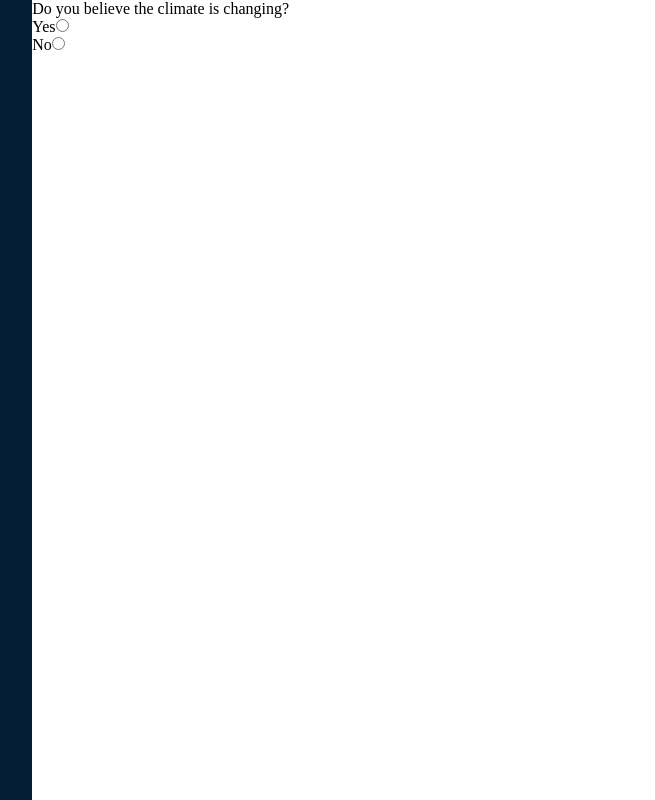
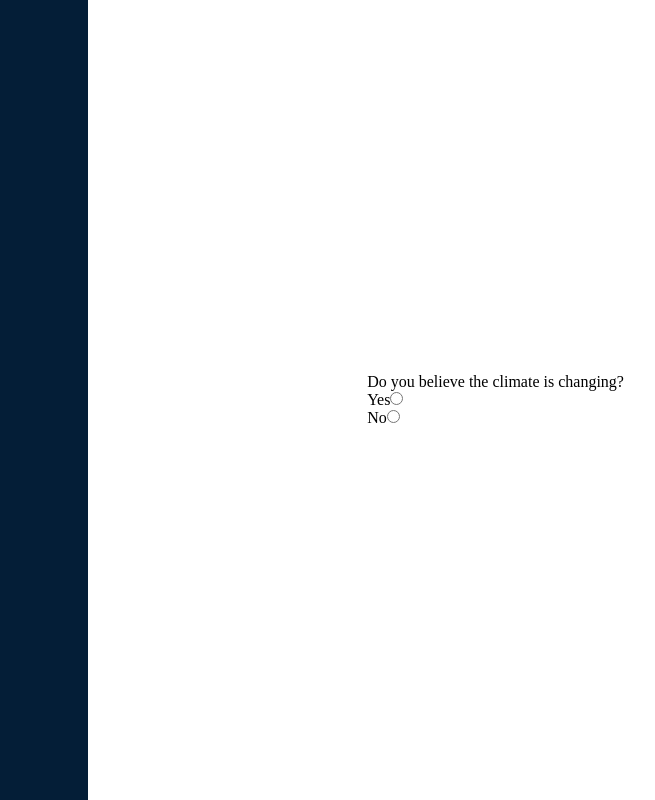
Before and after one commit to colejagdtiger/HtNPollingApp, a website: page templates/index.html in a window 1280 px wide. Shown: the whole page, without its empty margins (377-1032 px from the left). Drawn offline with Linux system fonts and the light colour scheme.

Commit message:
Center question and options

```diff
--- a/templates/index.html
+++ b/templates/index.html
@@ -20,9 +20,16 @@
         background-color: #041e37;
       }
       #right-wrap {
-        flex-grow: 1.5;
+        flex-grow: 1.2;
         background-color: white;
+        display: flex;
+        flex-direction: column;
+        justify-content: center;
       }
+      #right-wrap #question-wrap {
+        margin: 0 auto;
+      }
+
       @media (max-width: 500px) {
         #container {
           flex-direction: column-reverse;
@@ -34,9 +41,11 @@
     <div id="container">
       <div id="left-wrap"></div>
       <div id="right-wrap">
-        <p>Do you believe the climate is changing?</p>
-        <div><label>Yes</label><input type="radio" /></div>
-        <div><label>No</label><input type="radio" /></div>
+        <div id="question-wrap">
+          <p>Do you believe the climate is changing?</p>
+          <div><label>Yes</label><input type="radio" /></div>
+          <div><label>No</label><input type="radio" /></div>
+        </div>
       </div>
     </div>
   </body>
```
